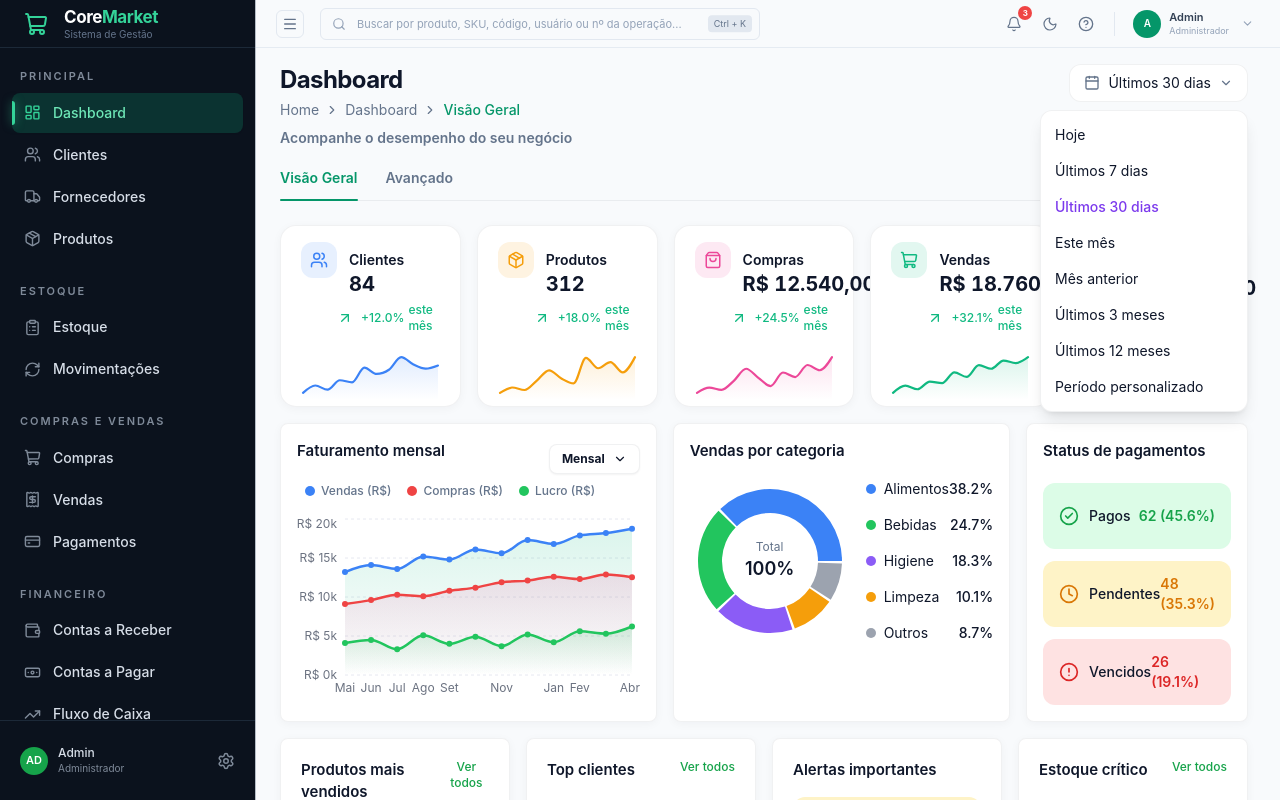
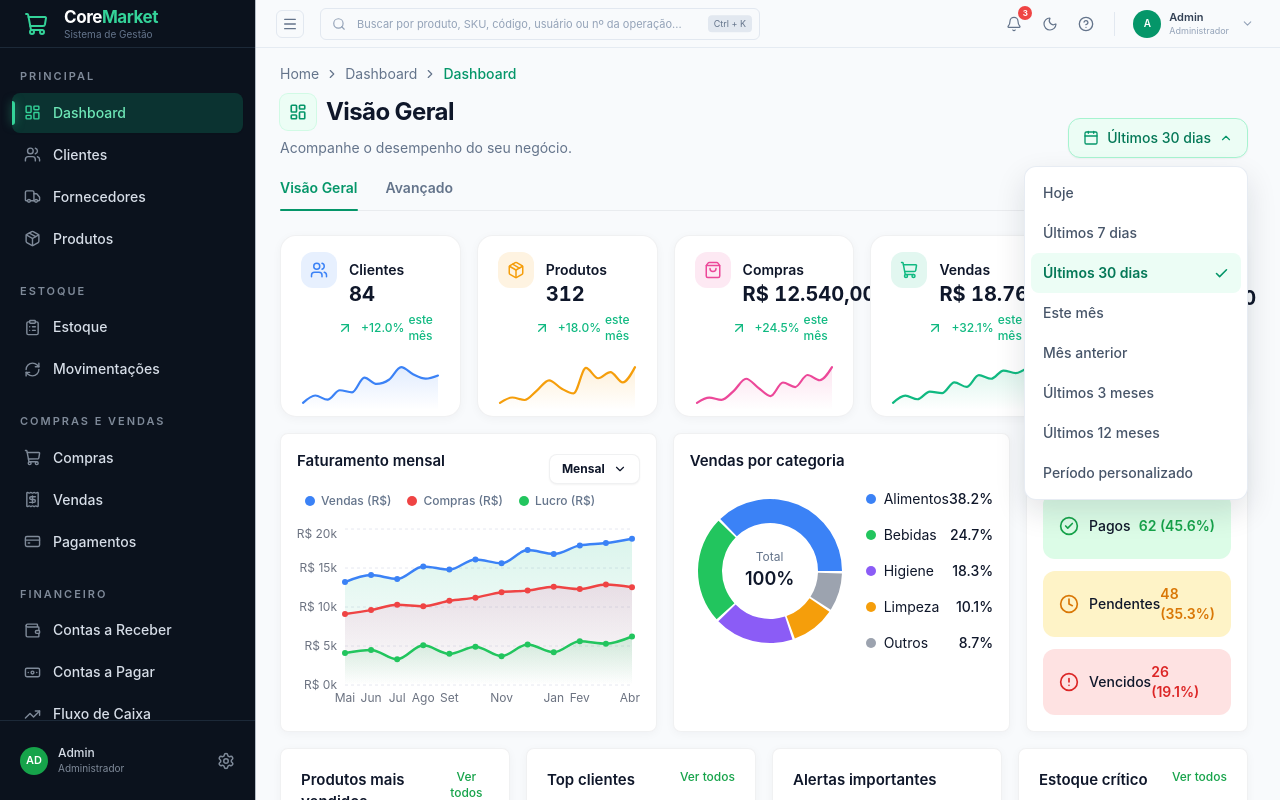
Before and after one commit to natanaelrb/coremarket-frontend, a React (Vite) app: page /dashboard in a window 1280 px wide. Both pictures are taken after a click on the button "Últimos 30 dias". Built offline with nearby package versions, Linux system fonts and the light colour scheme.

Commit message:
melhoria do cabeçalho, filtro de período e remoção do filtro específico do dashboard

```diff
--- a/src/features/dashboard/components/Header/DashboardHeader.jsx
+++ b/src/features/dashboard/components/Header/DashboardHeader.jsx
@@ -1,4 +1,4 @@
-import { SlidersHorizontal, ChevronDown } from "lucide-react";
+import { LayoutDashboard } from "lucide-react";
 import DashboardBreadcrumb from "./DashboardBreadcrumb";
 import DashboardTabs from "./DashboardTabs";
 import PeriodPicker from "./PeriodPicker";
@@ -12,21 +12,18 @@ export default function DashboardHeader({
   isPeriodPickerOpen,
   onTogglePeriodPicker,
   onSelectPeriod,
-  onOpenFilters,
-  activeFilterCount = 0,
 }) {
-  const isAdvanced = activeTab === DASHBOARD_TABS.ADVANCED;
-
-  // Configuração dinâmica da aba atual
   const headerContent = {
     [DASHBOARD_TABS.OVERVIEW]: {
-      breadcrumb: "Visão Geral",
-      description: "Acompanhe o desempenho do seu negócio",
+      breadcrumb: "Dashboard",
+      title: "Visão Geral",
+      description: "Acompanhe o desempenho do seu negócio.",
     },
 
     [DASHBOARD_TABS.ADVANCED]: {
-      breadcrumb: "Avançado",
-      description: "Análise profunda dos dados do seu negócio",
+      breadcrumb: "Dashboard",
+      title: "Avançado",
+      description: "Análise profunda dos dados do seu negócio.",
     },
   };
 
@@ -34,27 +31,67 @@ export default function DashboardHeader({
 
   return (
     <header className="mb-6">
-      <div className="flex flex-wrap items-start justify-between gap-4">
-
+      <div className="flex flex-wrap items-end justify-between gap-5">
         {/* Informações do Dashboard */}
-        <div>
-          <h1 className="text-2xl font-bold tracking-tight text-[var(--text-primary)]">
-            Dashboard
-          </h1>
-
-          <div className="mt-1">
+        <div className="min-w-0">
+          {/* Breadcrumb */}
+          <div className="mb-2.5">
             <DashboardBreadcrumb
               activeLabel={currentHeader.breadcrumb}
             />
           </div>
 
-          {/* Descrição dinâmica */}
-          <p className="mt-2 text-sm font-semibold text-[var(--text-secondary)]">
+          {/* Título */}
+          <div className="flex items-center gap-2.5">
+            <div
+              className="
+                flex
+                h-9
+                w-9
+                shrink-0
+                items-center
+                justify-center
+                rounded-lg
+                bg-emerald-50
+                text-emerald-600
+                ring-1
+                ring-emerald-100
+              "
+            >
+              <LayoutDashboard
+                size={18}
+                strokeWidth={2.2}
+              />
+            </div>
+
+            <h1
+              className="
+                truncate
+                text-2xl
+                font-bold
+                tracking-tight
+                text-[var(--text-primary)]
+              "
+            >
+              {currentHeader.title}
+            </h1>
+          </div>
+
+          {/* Descrição */}
+          <p
+            className="
+              mt-2
+              max-w-2xl
+              text-sm
+              leading-5
+              text-[var(--text-secondary)]
+            "
+          >
             {currentHeader.description}
           </p>
         </div>
 
-        {/* Ações */}
+        {/* Seletor de período */}
         <div className="flex items-center gap-2">
           <PeriodPicker
             periodId={periodId}
@@ -63,37 +100,6 @@ export default function DashboardHeader({
             onToggle={onTogglePeriodPicker}
             onSelect={onSelectPeriod}
           />
-
-          {isAdvanced && (
-            <button
-              type="button"
-              onClick={onOpenFilters}
-              className="
-                flex items-center gap-2 rounded-xl
-                border border-emerald-200
-                bg-emerald-50
-                px-3.5 py-2
-                text-sm font-medium text-emerald-700
-                transition-all duration-200
-                hover:bg-emerald-100
-                hover:border-emerald-300
-              "
-            >
-              <SlidersHorizontal
-                className="h-4 w-4 text-emerald-600"
-              />
-
-              Filtros
-
-              {activeFilterCount > 0 && (
-                <span className="rounded-full bg-emerald-600 px-1.5 py-0.5 text-[10px] font-semibold text-white">
-                  {activeFilterCount}
-                </span>
-              )}
-
-              <ChevronDown className="h-3.5 w-3.5 text-emerald-600" />
-            </button>
-          )}
         </div>
       </div>
 
--- a/src/features/dashboard/components/Header/PeriodPicker.jsx
+++ b/src/features/dashboard/components/Header/PeriodPicker.jsx
@@ -1,57 +1,191 @@
-import { useEffect, useRef } from 'react';
-import { Calendar, ChevronDown } from 'lucide-react';
-import { PERIOD_OPTIONS } from '../../constants/dashboardTabs';
+import { useEffect, useRef } from "react";
+import { Calendar, ChevronDown, Check } from "lucide-react";
+import { PERIOD_OPTIONS } from "../../constants/dashboardTabs";
 
 /** Dropdown de seleção de período, usado no cabeçalho do Dashboard. */
-export default function PeriodPicker({ periodId, label, isOpen, onToggle, onSelect }) {
+export default function PeriodPicker({
+  periodId,
+  label,
+  isOpen,
+  onToggle,
+  onSelect,
+}) {
   const ref = useRef(null);
 
   useEffect(() => {
     function handleClickOutside(event) {
-      if (ref.current && !ref.current.contains(event.target)) onToggle(false);
+      if (ref.current && !ref.current.contains(event.target)) {
+        onToggle(false);
+      }
     }
-    if (isOpen) document.addEventListener('mousedown', handleClickOutside);
-    return () => document.removeEventListener('mousedown', handleClickOutside);
+
+    if (isOpen) {
+      document.addEventListener("mousedown", handleClickOutside);
+    }
+
+    return () => {
+      document.removeEventListener("mousedown", handleClickOutside);
+    };
   }, [isOpen, onToggle]);
 
   return (
-    <div className="relative" ref={ref}>
+    <div
+      ref={ref}
+      className="relative z-50"
+    >
+      {/* Botão do período */}
       <button
         type="button"
         onClick={() => onToggle(!isOpen)}
         aria-expanded={isOpen}
         aria-haspopup="listbox"
-        className="flex items-center gap-2 rounded-xl border border-[var(--border-subtle)]
-          bg-[var(--bg-surface)] px-3.5 py-2 text-sm text-[var(--text-primary)]
-          hover:bg-[var(--bg-hover)] transition-colors"
+        className={`
+          flex h-10 items-center gap-2
+          rounded-xl
+          border
+          px-3.5
+          text-sm
+          font-medium
+          transition-all
+          duration-200
+          outline-none
+          ${
+            isOpen
+              ? `
+                border-emerald-200
+                bg-emerald-50
+                text-emerald-700
+                shadow-sm
+                dark:border-emerald-500/30
+                dark:bg-emerald-500/10
+                dark:text-emerald-400
+              `
+              : `
+                border-[var(--border-subtle)]
+                bg-[var(--bg-surface)]
+                text-[var(--text-primary)]
+                hover:border-slate-300
+                hover:bg-[var(--bg-hover)]
+                dark:hover:border-white/15
+              `
+          }
+        `}
       >
-        <Calendar className="h-4 w-4 text-[var(--text-secondary)]" aria-hidden="true" />
-        {label}
-        <ChevronDown className="h-3.5 w-3.5 text-[var(--text-secondary)]" aria-hidden="true" />
+        <Calendar
+          className={`
+            h-4 w-4
+            transition-colors duration-200
+            ${
+              isOpen
+                ? "text-emerald-600 dark:text-emerald-400"
+                : "text-[var(--text-secondary)]"
+            }
+          `}
+          aria-hidden="true"
+        />
+
+        <span>{label}</span>
+
+        <ChevronDown
+          className={`
+            h-3.5 w-3.5
+            transition-transform
+            duration-200
+            ${
+              isOpen
+                ? "rotate-180 text-emerald-600 dark:text-emerald-400"
+                : "text-[var(--text-secondary)]"
+            }
+          `}
+          aria-hidden="true"
+        />
       </button>
 
-      {isOpen && (
-        <ul
+      {/* Dropdown */}
+      <div
+        className={`
+          absolute right-0 top-full z-[100] mt-2
+          w-56
+          origin-top-right
+          overflow-hidden
+          rounded-xl
+          border
+          border-slate-200/80
+          bg-white
+          p-1.5
+          shadow-[0_12px_30px_rgba(15,23,42,0.12)]
+          transition-all
+          duration-200
+          ease-out
+          dark:border-white/[0.08]
+          dark:bg-[#151c2b]
+          dark:shadow-[0_12px_30px_rgba(0,0,0,0.35)]
+          ${
+            isOpen
+              ? "pointer-events-auto translate-y-0 scale-100 opacity-100"
+              : "pointer-events-none -translate-y-1 scale-[0.98] opacity-0"
+          }
+        `}
+        aria-hidden={!isOpen}
+      >
+        <div
           role="listbox"
-          className="absolute right-0 z-20 mt-2 w-52 overflow-hidden rounded-xl border
-            border-[var(--border-subtle)] bg-[var(--bg-surface)] py-1.5 shadow-lg animate-card-in"
+          aria-label="Selecionar período"
         >
-          {PERIOD_OPTIONS.map((option) => (
-            <li key={option.id}>
+          {PERIOD_OPTIONS.map((option) => {
+            const isSelected = option.id === periodId;
+
+            return (
               <button
+                key={option.id}
                 type="button"
                 role="option"
-                aria-selected={option.id === periodId}
+                aria-selected={isSelected}
                 onClick={() => onSelect(option.id)}
-                className={`w-full px-3.5 py-2 text-left text-sm transition-colors hover:bg-[var(--bg-hover)]
-                  ${option.id === periodId ? 'text-[var(--color-brand-600,#7c3aed)] font-medium' : 'text-[var(--text-primary)]'}`}
+                className={`
+                  flex w-full items-center justify-between
+                  rounded-lg
+                  px-3
+                  py-2.5
+                  text-left
+                  text-sm
+                  transition-all
+                  duration-150
+                  ${
+                    isSelected
+                      ? `
+                        bg-emerald-50
+                        font-semibold
+                        text-emerald-700
+                        dark:bg-emerald-500/10
+                        dark:text-emerald-400
+                      `
+                      : `
+                        font-medium
+                        text-slate-600
+                        hover:bg-slate-50
+                        hover:text-slate-900
+                        dark:text-slate-300
+                        dark:hover:bg-white/[0.05]
+                        dark:hover:text-white
+                      `
+                  }
+                `}
               >
-                {option.label}
+                <span>{option.label}</span>
+
+                {isSelected && (
+                  <Check
+                    size={15}
+                    strokeWidth={2.5}
+                    className="text-emerald-600 dark:text-emerald-400"
+                  />
+                )}
               </button>
-            </li>
-          ))}
-        </ul>
-      )}
+            );
+          })}
+        </div>
+      </div>
     </div>
   );
 }
--- a/src/pages/Dashboard.jsx
+++ b/src/pages/Dashboard.jsx
@@ -1,18 +1,17 @@
-import { useState } from 'react';
+import { useState } from "react";
 
-import DashboardHeader from '../features/dashboard/components/Header/DashboardHeader';
-import OverviewDashboard from '../features/dashboard/components/Overview/OverviewDashboard';
-import AdvancedDashboard from '../features/dashboard/components/Advanced/AdvancedDashboard';
-import EmptyState from '../features/dashboard/components/shared/EmptyState';
+import DashboardHeader from "../features/dashboard/components/Header/DashboardHeader";
+import OverviewDashboard from "../features/dashboard/components/Overview/OverviewDashboard";
+import AdvancedDashboard from "../features/dashboard/components/Advanced/AdvancedDashboard";
+import EmptyState from "../features/dashboard/components/shared/EmptyState";
 
-import { useDashboard } from '../features/dashboard/hooks/useDashboard';
-import { useDashboardPeriod } from '../features/dashboard/hooks/useDashboardPeriod';
-import { useDashboardFilters } from '../features/dashboard/hooks/useDashboardFilters';
+import { useDashboard } from "../features/dashboard/hooks/useDashboard";
+import { useDashboardPeriod } from "../features/dashboard/hooks/useDashboardPeriod";
 
 import {
   DASHBOARD_TABS,
   PERIOD_OPTIONS,
-} from '../features/dashboard/constants/dashboardTabs';
+} from "../features/dashboard/constants/dashboardTabs";
 
 /**
  * Página principal do Dashboard.
@@ -27,22 +26,22 @@ export default function Dashboard() {
   const { periodId, selectPeriod } = useDashboardPeriod();
 
   const {
-    isOpen: isFiltersOpen,
-    setIsOpen: setIsFiltersOpen,
-    activeCount,
-  } = useDashboardFilters();
-
-  const {
     overviewData,
     advancedData,
     isLoading,
   } = useDashboard(activeTab, periodId);
 
   const periodLabel =
-    PERIOD_OPTIONS.find((p) => p.id === periodId)?.label ?? 'Período';
+    PERIOD_OPTIONS.find((p) => p.id === periodId)?.label ?? "Período";
 
   return (
     <div className="w-full-12 pb-6 pt-6 -mt-10 -ml-2 max-w-[1400px]">
+
+      {/* Cabeçalho */}
+      <div
+        className="relative z-50 animate-stagger"
+        style={{ "--delay": "0ms" }}
+      >
         <DashboardHeader
           activeTab={activeTab}
           onTabChange={setActiveTab}
@@ -54,24 +53,41 @@ export default function Dashboard() {
             selectPeriod(id);
             setIsPeriodPickerOpen(false);
           }}
-        onOpenFilters={() => setIsFiltersOpen(!isFiltersOpen)}
-        activeFilterCount={activeCount}
         />
+      </div>
 
+      {/* Estado de carregamento */}
       {isLoading && (
+        <div
+          className="animate-stagger"
+          style={{ "--delay": "100ms" }}
+        >
           <EmptyState message="Carregando dados do dashboard..." />
+        </div>
       )}
 
+      {/* Dashboard Overview */}
       {!isLoading &&
         activeTab === DASHBOARD_TABS.OVERVIEW &&
         overviewData && (
+          <div
+            className="animate-stagger"
+            style={{ "--delay": "120ms" }}
+          >
             <OverviewDashboard data={overviewData} />
+          </div>
         )}
 
+      {/* Dashboard Avançado */}
       {!isLoading &&
         activeTab === DASHBOARD_TABS.ADVANCED &&
         advancedData && (
+          <div
+            className="animate-stagger"
+            style={{ "--delay": "120ms" }}
+          >
             <AdvancedDashboard data={advancedData} />
+          </div>
         )}
     </div>
   );
```
Lines whose indentation alone changed are shown as unchanged.
